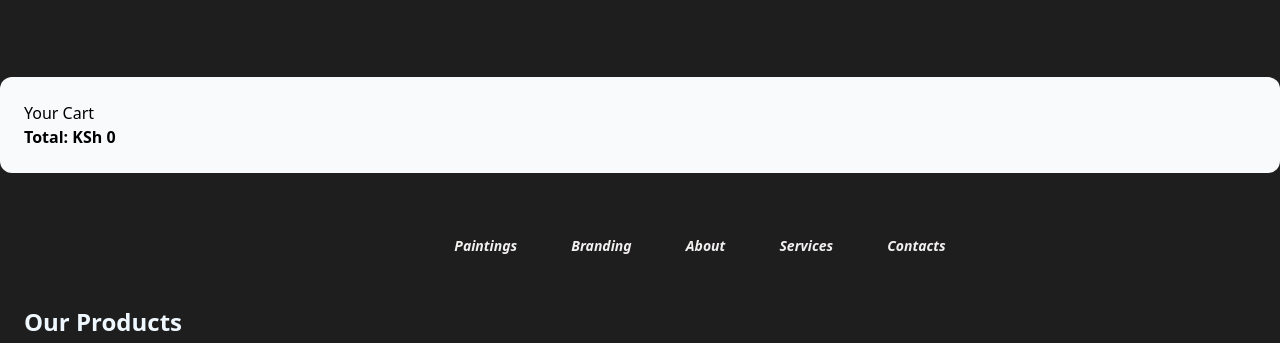
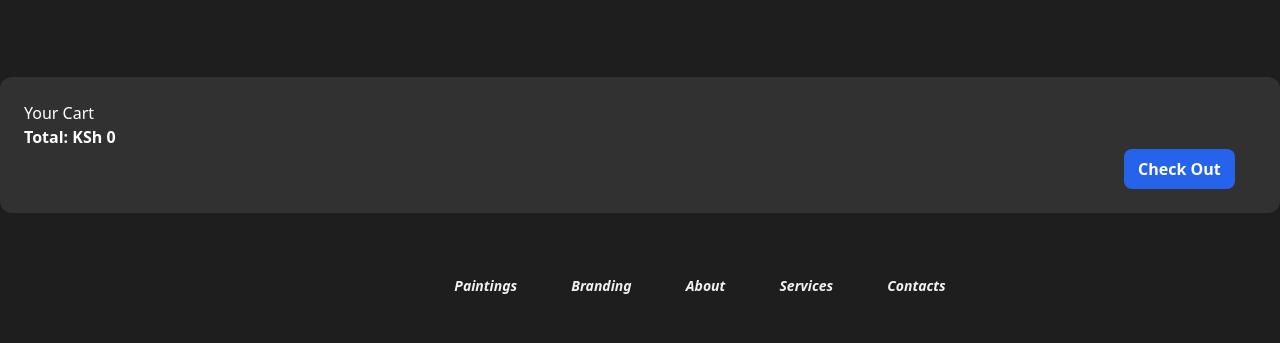
Before and after one commit to OkeyoJohn/Online_Gallery, a plain HTML site: page home.html in a window 1280 px wide. Shown: the part 107-450 px from the top of the page. Drawn offline with nearby package versions, Linux system fonts and the light colour scheme.

Commit message:
added a cart button

```diff
--- a/home.css
+++ b/home.css
@@ -36,8 +36,22 @@ body{
 .cart-section {
   margin-top: 80px;
   padding: 24px;
-  background: #f9fafb;
+  background: #313131;
   border-radius: 12px;
+  color: #fff;
+}
+
+.cart-section button {
+margin-left: 1100px;
+  text-decoration: none;
+  background: #2563eb; /* blue */
+  color: white;
+  padding: 8px 14px;
+  border-radius: 8px;
+  font-weight: 600;
+  /* margin-bottom: 60px; */
+
+
 }
 
 
--- a/home.html
+++ b/home.html
@@ -27,6 +27,7 @@
   <h2>Your Cart</h2>
   <ul id="cartItems"></ul>
   <p><strong>Total: KSh <span id="cartTotal">0</span></strong></p>
+  <button onclick="">Check Out</button>
 </section>
 
 
```
